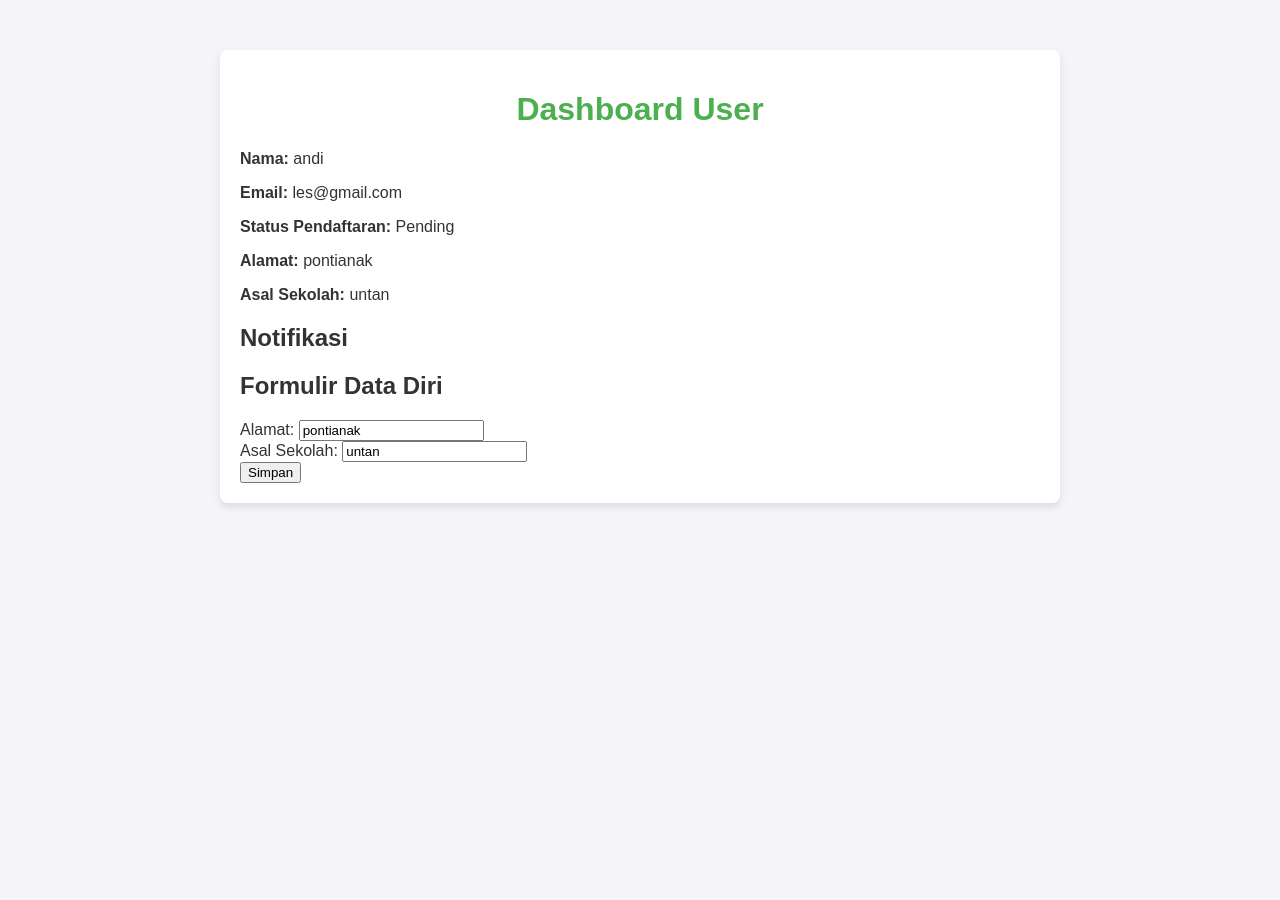
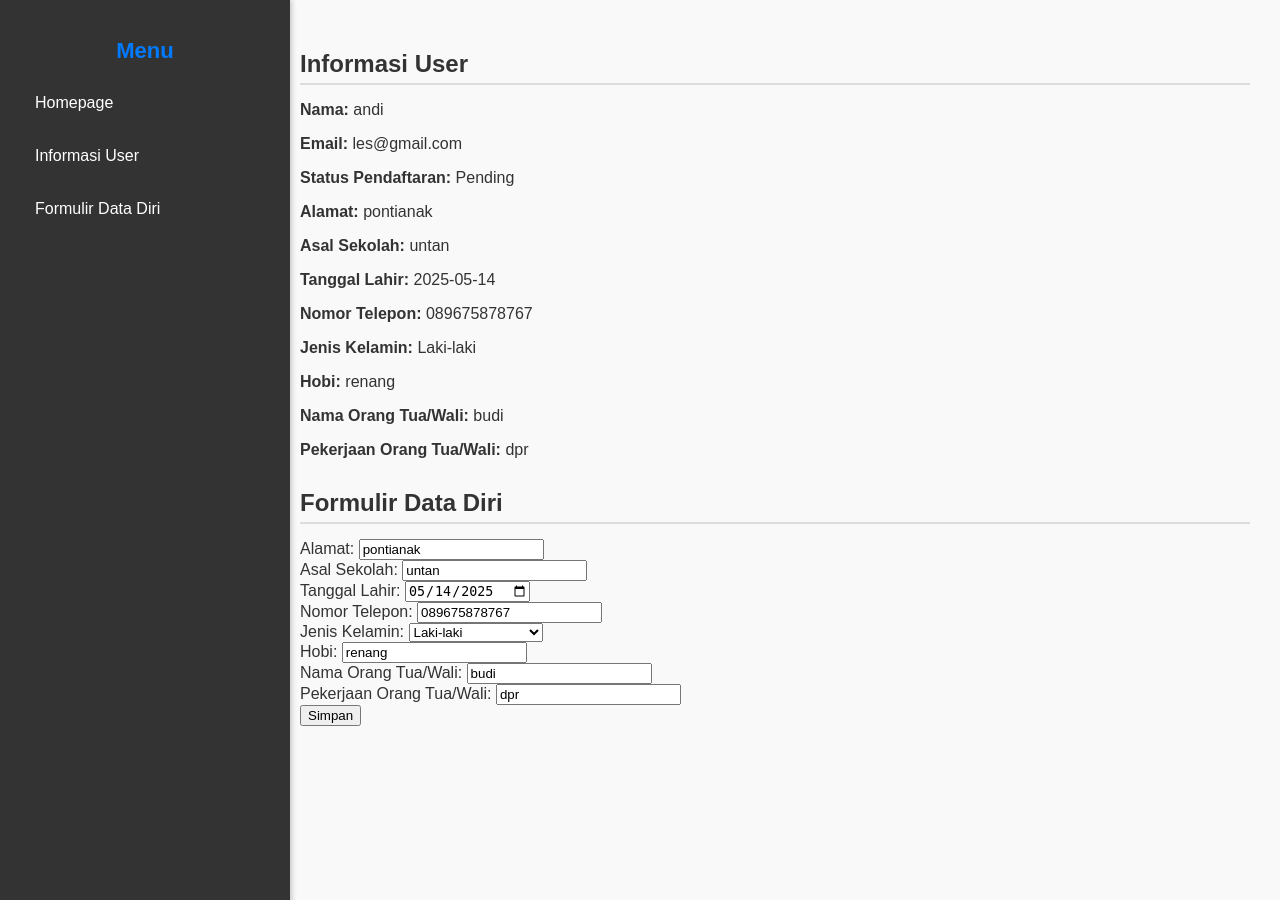
Before and after one commit to koalasaurus/ppdb-3, a Flask app: page /dashboard_user/1 in a window 1280 px wide. Run offline with Flask 3, Linux system fonts and the light colour scheme.

Commit message:
Enhance user dashboard with additional fields and improve layout structure

```diff
--- a/app.py
+++ b/app.py
@@ -2,6 +2,7 @@ from flask import Flask, render_template, request, redirect, url_for, flash, ses
 from models import db, User, Notification, Admin
 from flask_migrate import Migrate
 from werkzeug.security import generate_password_hash, check_password_hash
+from datetime import datetime
 
 app = Flask(__name__)
 app.secret_key = 'secret_key'
@@ -87,13 +88,22 @@ def form(user_id):
 def dashboard_user(user_id):
     user = User.query.get(user_id)
     if request.method == 'POST':
-        # Debugging
-        print(f"Alamat: {request.form['address']}, Asal Sekolah: {request.form['school']}")
+        # Simpan data dari formulir ke database
+        user.address = request.form.get('address')
+        user.school = request.form.get('school')
 
-        # Simpan data ke database
-        user.address = request.form['address']
-        user.school = request.form['school']
-        db.session.commit()
+        # Konversi string tanggal lahir menjadi objek datetime.date
+        birth_date_str = request.form.get('birth_date')
+        if birth_date_str:  # Pastikan input tidak kosong
+            user.birth_date = datetime.strptime(birth_date_str, '%Y-%m-%d').date()
+
+        user.phone = request.form.get('phone')
+        user.gender = request.form.get('gender')
+        user.hobby = request.form.get('hobby')
+        user.parent_name = request.form.get('parent_name')
+        user.parent_job = request.form.get('parent_job')
+
+        db.session.commit()  # Simpan perubahan ke database
         flash('Data berhasil diperbarui.')
         return redirect(url_for('dashboard_user', user_id=user.id))
     return render_template('dashboard_user.html', user=user)
@@ -105,30 +115,9 @@ def dashboard_admin():
         flash('Anda harus login sebagai admin untuk mengakses halaman ini.')
         return redirect(url_for('login'))
 
+    # Ambil semua data user dari database
     users = User.query.all()
-
-    if request.method == 'POST':
-        user_id = request.form.get('user_id')  # Ambil ID user dari form
-        action = request.form.get('action')  # Ambil aksi (approve/reject) dari form
-        user = User.query.get(user_id)
-
-        if not user:
-            flash('User tidak ditemukan.')
-            return redirect(url_for('dashboard_admin'))
-
-        # Proses aksi
-        if action == 'approve':
-            user.status = 'Approved'
-            add_notification(user.id, "Pendaftaran Anda telah diterima oleh admin.")
-            flash(f'User {user.name} telah diterima.')
-        elif action == 'reject':
-            user.status = 'Rejected'
-            add_notification(user.id, "Pendaftaran Anda telah ditolak oleh admin.")
-            flash(f'User {user.name} telah ditolak.')
-
-        db.session.commit()  # Simpan perubahan ke database
-        return redirect(url_for('dashboard_admin'))
-
+    print(f"Data user di admin: {[user.name for user in users]}")
     return render_template('dashboard_admin.html', users=users)
 
 # Tambahkan notifikasi untuk user
--- a/static/css/styles.css
+++ b/static/css/styles.css
@@ -1,116 +1,167 @@
+/* Reset */
 body {
-    font-family: Arial, sans-serif;
     margin: 0;
     padding: 0;
-    background-color: #f4f4f9;
+    font-family: 'Arial', sans-serif;
+    background-color: #f9f9f9;
     color: #333;
 }
 
+/* Container utama */
 .container {
-    max-width: 800px;
+    max-width: 900px;
     margin: 50px auto;
-    padding: 20px;
     background: #fff;
-    border-radius: 8px;
-    box-shadow: 0 4px 8px rgba(0, 0, 0, 0.1);
+    border-radius: 10px;
+    box-shadow: 0 4px 10px rgba(0, 0, 0, 0.1);
+    padding: 25px;
 }
 
-h1 {
-    text-align: center;
-    color: #4CAF50;
+/* Header */
+.container h1 {
+    font-size: 28px;
+    color: #333;
+    margin-bottom: 20px;
+    border-bottom: 3px solid #007bff;
+    padding-bottom: 10px;
 }
 
-.info-box {
-    background: #f9f9f9;
-    padding: 15px;
-    border-left: 5px solid #4CAF50;
-    margin-bottom: 20px;
-    border-radius: 5px;
+/* Informasi User */
+.container p {
+    font-size: 16px;
+    margin: 10px 0;
+    line-height: 1.8;
 }
 
-.info-box h2 {
-    margin-top: 0;
-    color: #4CAF50;
+.container p strong {
+    color: #007bff;
 }
 
-.info-box ol {
-    padding-left: 20px;
-}
-
-.action-buttons {
-    text-align: center;
+/* Tombol */
+.btn {
+    display: inline-block;
     margin-top: 20px;
-}
-
-.action-buttons .btn {
-    display: inline-block;
-    padding: 10px 20px;
-    margin: 5px;
-    background: #4CAF50;
+    padding: 12px 25px;
+    font-size: 16px;
     color: #fff;
     text-decoration: none;
     border-radius: 5px;
-    transition: background 0.3s ease;
+    transition: background-color 0.3s ease, transform 0.2s ease;
 }
 
-.action-buttons .btn:hover {
-    background: #45a049;
+.btn-blue {
+    background-color: #007bff;
 }
 
-.btn-detail {
-    display: inline-block;
-    padding: 5px 10px;
-    background: #007BFF;
-    color: #fff;
-    text-decoration: none;
-    border-radius: 5px;
-    transition: background 0.3s ease;
+.btn-blue:hover {
+    background-color: #0056b3;
+    transform: scale(1.05);
 }
 
-.btn-detail:hover {
-    background: #0056b3;
+.btn-green {
+    background-color: #28a745;
 }
 
-table {
-    width: 100%;
-    border-collapse: collapse;
-}
-table, th, td {
-    border: 1px solid black;
-}
-th, td {
-    padding: 10px;
-    text-align: left;
+.btn-green:hover {
+    background-color: #218838;
+    transform: scale(1.05);
 }
 
-.navbar {
-    background-color: #4CAF50;
-    color: white;
-    padding: 10px 0;
-    box-shadow: 0 2px 4px rgba(0, 0, 0, 0.1);
+.btn-red {
+    background-color: #dc3545;
 }
 
-.navbar .container {
-    display: flex;
-    justify-content: space-between;
-    align-items: center;
+.btn-red:hover {
+    background-color: #c82333;
+    transform: scale(1.05);
 }
 
-.navbar .navbar-brand {
-    font-size: 24px;
-    font-weight: bold;
-    color: white;
-    text-decoration: none;
+/* Sidebar */
+.sidebar {
+    width: 250px;
+    background-color: #333;
+    color: #fff;
+    padding: 20px;
+    height: 100vh;
+    position: fixed;
+    top: 0;
+    left: 0;
+    box-shadow: 2px 0 5px rgba(0, 0, 0, 0.2);
 }
 
-.navbar .navbar-links a {
-    color: white;
-    text-decoration: none;
-    margin-left: 20px;
-    font-size: 16px;
-    transition: color 0.3s ease;
+.sidebar h2 {
+    text-align: center;
+    font-size: 22px;
+    margin-bottom: 20px;
+    color: #007bff;
 }
 
-.navbar .navbar-links a:hover {
-    color: #d4f5d4;
+.sidebar ul {
+    list-style: none;
+    padding: 0;
 }
+
+.sidebar ul li {
+    margin: 15px 0;
+}
+
+.sidebar ul li a {
+    text-decoration: none;
+    color: #fff;
+    display: block;
+    padding: 10px 15px;
+    border-radius: 5px;
+    transition: background-color 0.3s ease, transform 0.2s ease;
+}
+
+.sidebar ul li a:hover {
+    background-color: #007bff;
+    transform: scale(1.05);
+}
+
+/* Content */
+.content {
+    margin-left: 270px;
+    padding: 30px;
+}
+
+/* Section */
+section {
+    margin-bottom: 30px;
+}
+
+section h1, section h2 {
+    border-bottom: 2px solid #ddd;
+    padding-bottom: 5px;
+    margin-bottom: 15px;
+}
+
+/* Responsif */
+@media (max-width: 768px) {
+    .sidebar {
+        width: 100%;
+        height: auto;
+        position: relative;
+    }
+
+    .content {
+        margin-left: 0;
+    }
+
+    .container {
+        padding: 15px;
+    }
+
+    .container h1 {
+        font-size: 22px;
+    }
+
+    .container p {
+        font-size: 14px;
+    }
+
+    .btn {
+        font-size: 14px;
+        padding: 10px 20px;
+    }
+}
--- a/templates/dashboard_user.html
+++ b/templates/dashboard_user.html
@@ -1,40 +1,73 @@
 <!DOCTYPE html>
 <html>
 <head>
-    <title>Dashboard User</title>
+    <title>{% block title %}Dashboard User{% endblock %}</title>
     <link rel="stylesheet" type="text/css" href="{{ url_for('static', filename='css/styles.css') }}">
 </head>
 <body>
-    <div class="container">
-        <h1>Dashboard User</h1>
+    <div class="sidebar">
+        <h2>Menu</h2>
+        <ul>
+            <li><a href="{{ url_for('index') }}">Homepage</a></li>
+            <li><a href="#user-info">Informasi User</a></li>
+            <li><a href="#form-section">Formulir Data Diri</a></li>
+        </ul>
+    </div>
+
+    <div class="content">
+        {% block content %}
+        <!-- Section Informasi User -->
+        <section id="user-info">
+            <h1>Informasi User</h1>
             <p><strong>Nama:</strong> {{ user.name }}</p>
             <p><strong>Email:</strong> {{ user.email }}</p>
             <p><strong>Status Pendaftaran:</strong> {{ user.status }}</p>
             <p><strong>Alamat:</strong> {{ user.address or 'Belum diisi' }}</p>
             <p><strong>Asal Sekolah:</strong> {{ user.school or 'Belum diisi' }}</p>
+            <p><strong>Tanggal Lahir:</strong> {{ user.birth_date or 'Belum diisi' }}</p>
+            <p><strong>Nomor Telepon:</strong> {{ user.phone or 'Belum diisi' }}</p>
+            <p><strong>Jenis Kelamin:</strong> {{ user.gender or 'Belum diisi' }}</p>
+            <p><strong>Hobi:</strong> {{ user.hobby or 'Belum diisi' }}</p>
+            <p><strong>Nama Orang Tua/Wali:</strong> {{ user.parent_name or 'Belum diisi' }}</p>
+            <p><strong>Pekerjaan Orang Tua/Wali:</strong> {{ user.parent_job or 'Belum diisi' }}</p>
+        </section>
 
-        <h2>Notifikasi</h2>
-        <ul>
-            {% for notification in user.notifications %}
-            <li>
-                {{ notification.message }}
-                {% if not notification.is_read %}
-                <form method="POST" action="{{ url_for('mark_notification_read', notification_id=notification.id) }}">
-                    <button type="submit">Tandai Dibaca</button>
-                </form>
-                {% endif %}
-            </li>
-            {% endfor %}
-        </ul>
-
+        <!-- Section Formulir -->
+        <section id="form-section">
             <h2>Formulir Data Diri</h2>
             <form method="POST">
                 <label for="address">Alamat:</label>
                 <input type="text" id="address" name="address" value="{{ user.address or '' }}" required><br>
+
                 <label for="school">Asal Sekolah:</label>
                 <input type="text" id="school" name="school" value="{{ user.school or '' }}" required><br>
+
+                <label for="birth_date">Tanggal Lahir:</label>
+                <input type="date" id="birth_date" name="birth_date" value="{{ user.birth_date or '' }}"><br>
+
+                <label for="phone">Nomor Telepon:</label>
+                <input type="tel" id="phone" name="phone" value="{{ user.phone or '' }}" placeholder="Contoh: 081234567890"><br>
+
+                <label for="gender">Jenis Kelamin:</label>
+                <select id="gender" name="gender" required>
+                    <option value="" disabled {% if not user.gender %}selected{% endif %}>Pilih Jenis Kelamin</option>
+                    <option value="Laki-laki" {% if user.gender == 'Laki-laki' %}selected{% endif %}>Laki-laki</option>
+                    <option value="Perempuan" {% if user.gender == 'Perempuan' %}selected{% endif %}>Perempuan</option>
+                </select><br>
+
+                <label for="hobby">Hobi:</label>
+                <input type="text" id="hobby" name="hobby" value="{{ user.hobby or '' }}" placeholder="Contoh: Membaca, Olahraga"><br>
+
+                <label for="parent_name">Nama Orang Tua/Wali:</label>
+                <input type="text" id="parent_name" name="parent_name" value="{{ user.parent_name or '' }}"><br>
+
+                <label for="parent_job">Pekerjaan Orang Tua/Wali:</label>
+                <input type="text" id="parent_job" name="parent_job" value="{{ user.parent_job or '' }}"><br>
+
                 <button type="submit">Simpan</button>
             </form>
+        </section>
+        {% endblock %}
     </div>
 </body>
 </html>
```
Also changed, not shown: templates/base.html (+11 -14 lines), templates/user_detail.html (+9 -1 lines), instance/db.sqlite3. Lines whose indentation alone changed are shown as unchanged.
